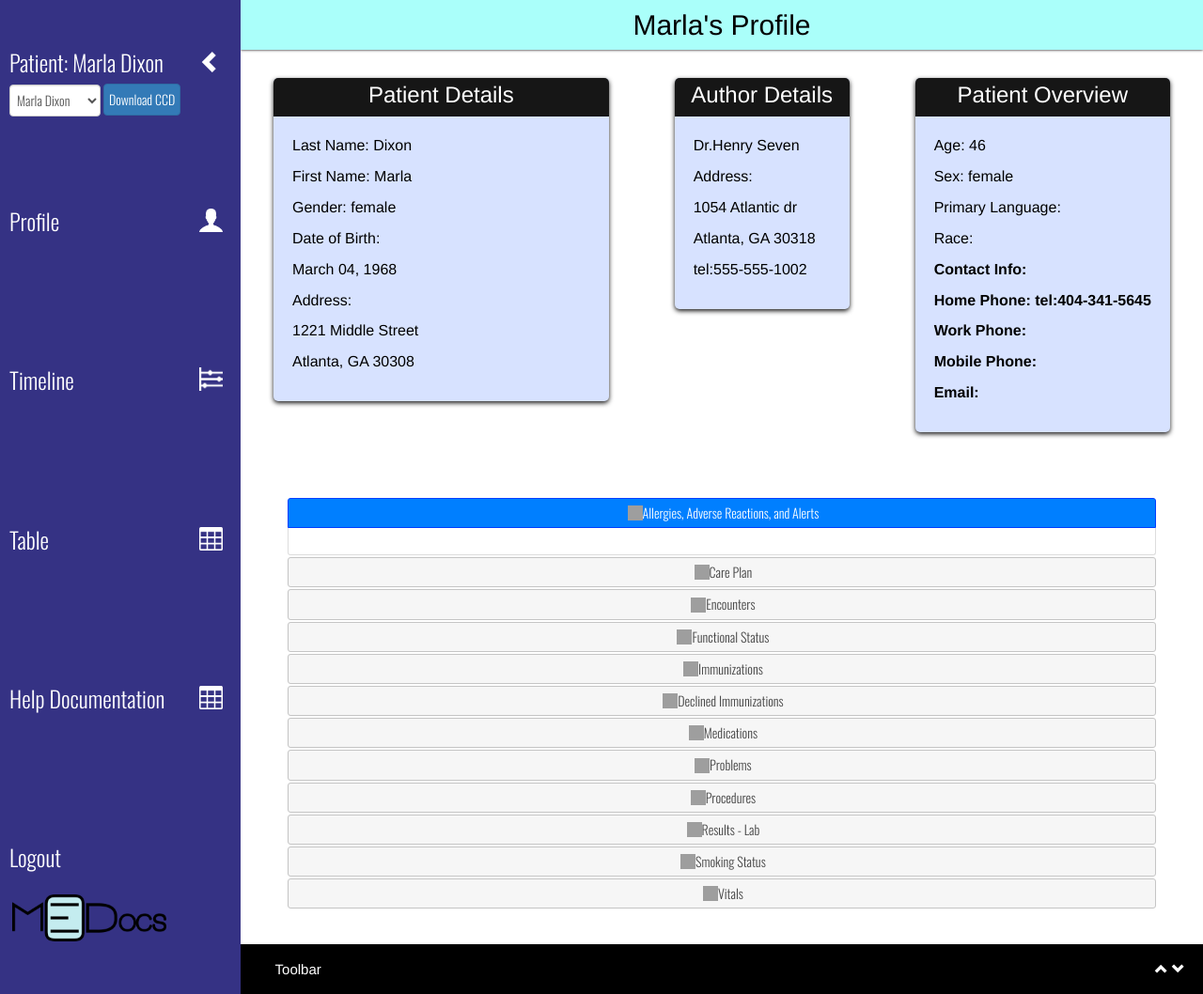
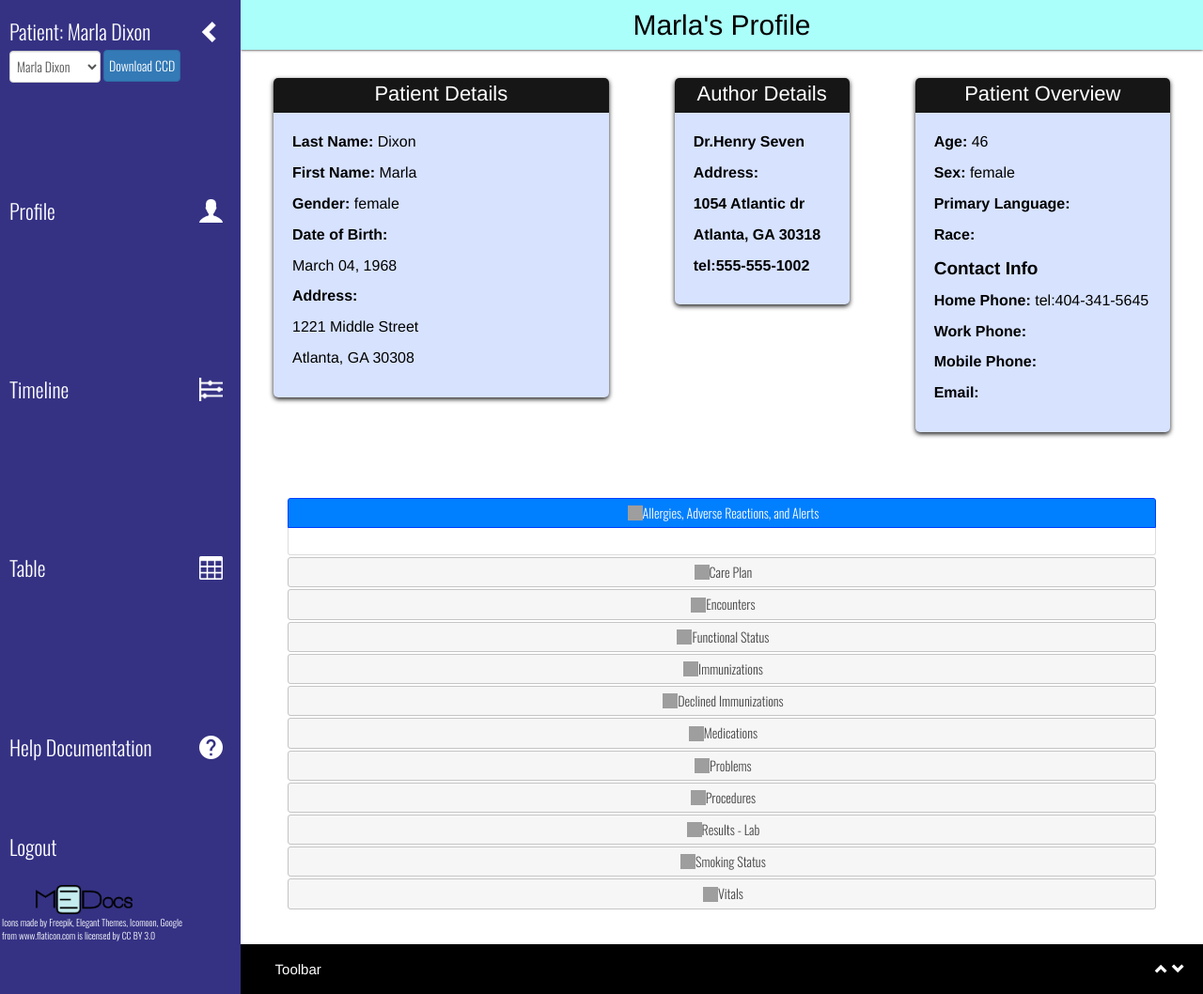
Before and after one commit to nealfwilliams/Medocs, a Django app: template HealthInformatics/templates/base.html in a window 1280 px wide. Shown: the whole page at 94% size. Run offline with Django 3.2, Linux system fonts and the light colour scheme; the template is opened without the code that fills it, so the values that code supplies are empty; parts of the project's set-up code (start-up, migrations or seed data) failed here and were passed over; some libraries are stand-ins or nearby versions; grey boxes are pictures that could not be loaded.

Commit message:
navbar fixes

```diff
--- a/HealthInformatics/static/css/Home.css
+++ b/HealthInformatics/static/css/Home.css
@@ -1,6 +1,7 @@
 h3{
     margin-top:0px;
-    margin-bottom:5px;
+    margin-bottom:3px;
+    font-size: 22px;
 }
 
 .left_nav{
@@ -14,7 +15,7 @@ h3{
 
 .nav_item{
     width:100%;
-    height:16%;
+    height:18%;
 }
 
 .absolute_hook{
@@ -314,11 +315,16 @@ td, th {
 #bottom_image{
     position:absolute;
     width:100%;
-    top:90%;
+    top:89%;
+}
+#bottom_text{
+    margin:2px;
+    font-size:10px;
+    width: 75%;
 }
 #bottom_image>img{
-    width:64%;
-    margin-left:5%;
+    width:40%;
+    margin-left:15%;
 }
 
 .node{
--- a/HealthInformatics/static/scripts/main.js
+++ b/HealthInformatics/static/scripts/main.js
@@ -545,11 +545,11 @@ function updateDemographics(bbDoc) {
                         '<h3> Patient Details</h3>' +
                         '</div>' +
                         '<div class="widget_content">' +
-                            '<p> Last Name: ' + bbDoc.data.demographics.name.family + '</p>' +
-                            '<p> First Name: ' + bbDoc.data.demographics.name.given + '</p>' +
-                            '<p> Gender: ' + bbDoc.data.demographics.gender + '</p>' +
-                            '<p> Date of Birth: </p>' + $birthdate + '</p>' +
-                            '<p> Address: </p>' +
+                            '<p><b> Last Name:</b> ' + bbDoc.data.demographics.name.family + '</p>' +
+                            '<p><b> First Name:</b> ' + bbDoc.data.demographics.name.given + '</p>' +
+                            '<p><b> Gender:</b> ' + bbDoc.data.demographics.gender + '</p>' +
+                            '<p><b> Date of Birth:</b> </p>' + $birthdate + '</p>' +
+                            '<p><b> Address:</b> </p>' +
                             '<p>' + bbDoc.data.demographics.address.street + '</p>' +
                             '<p>' + bbDoc.data.demographics.address.city + ", " +
                             bbDoc.data.demographics.address.state + " " +
@@ -567,11 +567,11 @@ function updateAuthor(bbDoc) {
                         '<h3> Author Details</h3>' +
                         '</div>' +
                         '<div class="widget_content">' +
-                            '<p>' + bbDoc.data.document.author.name.prefix + '.' +
+                            '<p><b>' + bbDoc.data.document.author.name.prefix + '.' +
                             bbDoc.data.document.author.name.given  + ' ' +
                             bbDoc.data.document.author.name.family +
                             '</p>' +
-                            '<p> Address: </p>' +
+                            '<p><b> Address: </p>' +
                             '<p>' + bbDoc.data.document.author.address.street + '</p>' +
                             '<p>' + bbDoc.data.document.author.address.city + ", " +
                             bbDoc.data.document.author.address.state + " " +
@@ -598,16 +598,17 @@ function updatePatientDemo(bbDoc) {
                         '<h3>Patient Overview</h3>' +
                         '</div>' +
                         '<div class="widget_content">' +
-                            '<p>Age: ' + age + '</p>' +
-                            '<p>Sex: ' + bbDoc.data.demographics.gender + '</p>' +
-                            '<p>Primary Language: ' + $.trim(bbDoc.data.demographics.language) + '</p>' +
-                            '<p>Race: ' + $.trim(bbDoc.data.demographics.race) + '</p>' +
-                            '<p><b>Contact Info:' + '</p>' +
-                            '<p>Home Phone: ' + $.trim(bbDoc.data.demographics.phone.home) + '</p>' +
-                            '<p>Work Phone: ' + $.trim(bbDoc.data.demographics.phone.work) + '</p>' +
-                            '<p>Mobile Phone: ' + $.trim(bbDoc.data.demographics.phone.mobile) + '</p>' +
-                            '</p>Email: ' + $.trim(bbDoc.data.demographics.email) + '</p>' +
-                        '</div>' +
+                            '<p><b>Age:</b> ' + age + '</p>' +
+                            '<p><b>Sex:</b> ' + bbDoc.data.demographics.gender + '</p>' +
+                            '<p><b>Primary Language:</b> ' + $.trim(bbDoc.data.demographics.language) + '</p>' +
+                            '<p><b>Race:</b> ' + $.trim(bbDoc.data.demographics.race) + '</p>' +
+                            '<div style="margin-top:10px;">' +
+                            '<p><b style="font-size:19px;">Contact Info</b>' + '</p>' +
+                            '<p><b>Home Phone:</b> ' + $.trim(bbDoc.data.demographics.phone.home) + '</p>' +
+                            '<p><b>Work Phone:</b> ' + $.trim(bbDoc.data.demographics.phone.work) + '</p>' +
+                            '<p><b>Mobile Phone:</b> ' + $.trim(bbDoc.data.demographics.phone.mobile) + '</p>' +
+                            '<p><b>Email:</b> ' + $.trim(bbDoc.data.demographics.email) + '</p></div>' +
+                            '</div>' +
                     '</div>';
     $custodian_info.replaceWith($custodian_details);
 }
--- a/HealthInformatics/templates/base.html
+++ b/HealthInformatics/templates/base.html
@@ -21,7 +21,7 @@
 
 <div class="left_nav">
 
-    <div class="offset" style="width:100%; height:5%;"></div>
+    <div class="offset" style="width:100%; height:2%;"></div>
 
     <div class="nav_item">
 
@@ -107,11 +107,11 @@
         </div>
     </div>
 
-    <div class="nav_item">
+    <div class="nav_item" style="height:10%;">
 
         <div class="absolute_hook">
             <div class="nav_icon">
-                <img src="/static/images/table.png">
+                <img src="/static/images/help.png">
             </div>
         </div>
 
@@ -127,9 +127,9 @@
             <a href="/sign_on/"><h3>Logout</h3></a>
         </div>
     </div>
-
     <div id="bottom_image">
         <img src="/static/images/medocs.png" >
+        <div id="bottom_text">Icons made by Freepik, Elegant Themes, Icomoon, Google from www.flaticon.com is licensed by CC BY 3.0</div>
     </div>
 </div>
 
```
Also changed, not shown: HealthInformatics/static/images/help.png (added), db.sqlite3.
